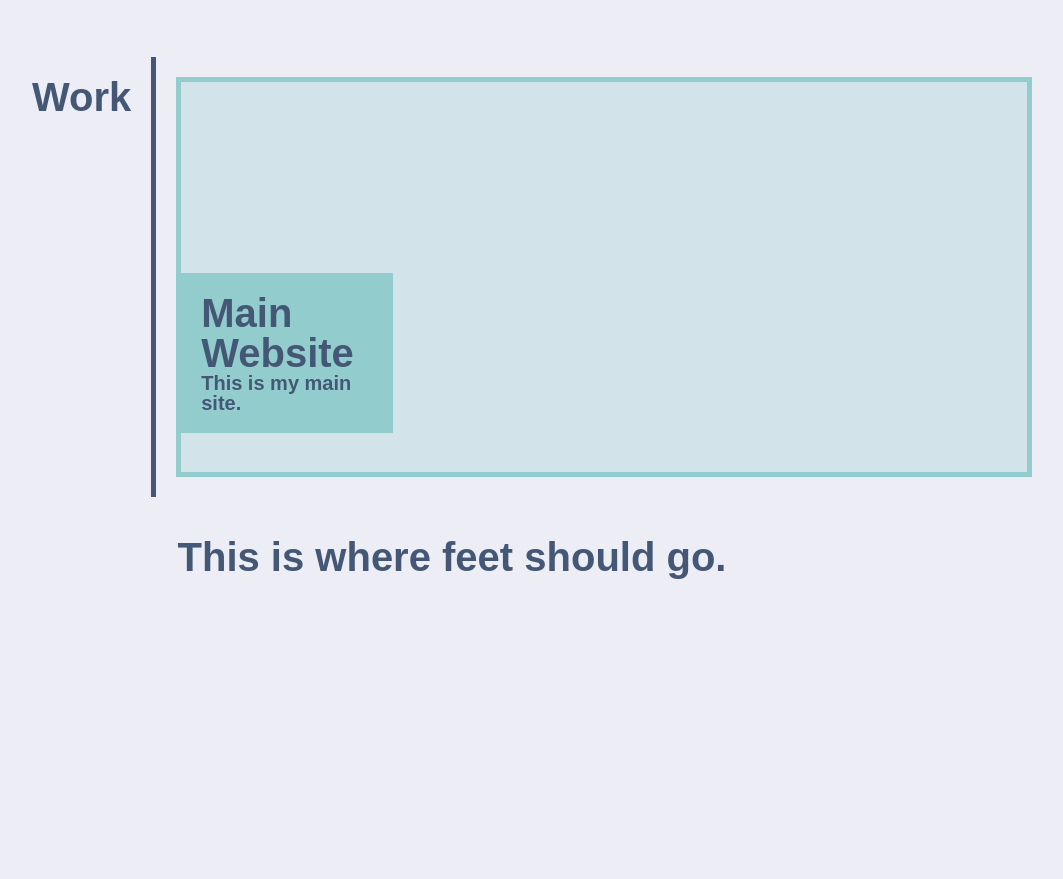
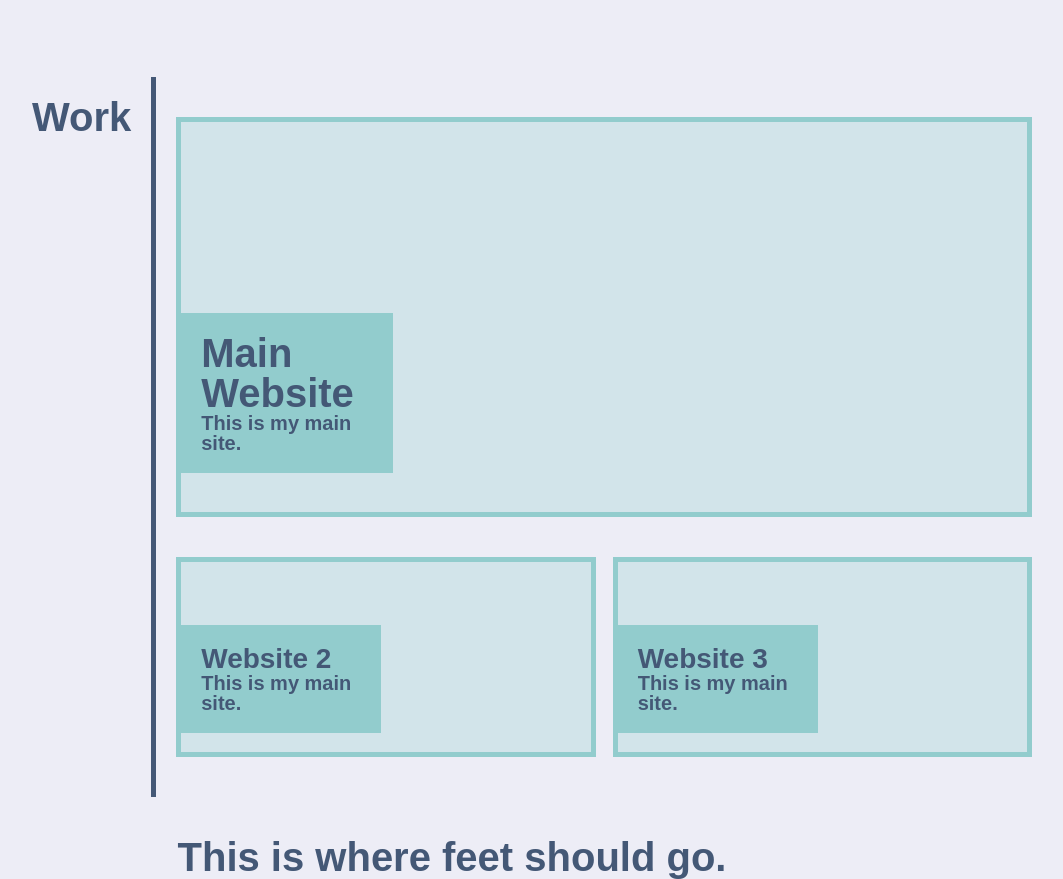
Before and after one commit to odisclemons/02-professional-portfolio, a plain HTML site: page index.html in a window 1280 px wide. Shown: the part 676-1555 px from the top of the page, without its empty margins (188-1251 px from the left). Before the commit the page ends 1255 px from the top, so only its background shows below. Drawn offline with Linux system fonts and the light colour scheme.

Commit message:
I think I nailed down the size of the gallery-box-sm h1

```diff
--- a/assets/css/style.css
+++ b/assets/css/style.css
@@ -92,6 +92,9 @@ section {
 .section-content {
   padding: 1rem;
   width: 90%;
+  display: flex;
+  flex-wrap: wrap;
+  justify-content: space-between;
 }
 
 .section-content p {
@@ -101,11 +104,21 @@ section {
 .gallery-box {
   border: 5px solid var(--mainColor);
   position: relative;
+  margin: 1rem 0;
 }
 
 .gallery-box-lg {
   height: 20rem;
   width: 100%;
+}
+
+.gallery-box-sm {
+  height: 10rem;
+  width: 49%;
+}
+
+.gallery-box-sm h1 {
+  font-size: 1.4rem;
 }
 
 .gallery-box-label {
--- a/index.html
+++ b/index.html
@@ -54,6 +54,7 @@
       <section>
         <div class="section-heading"><h1>Work</h1></div>
         <div class="section-content">
+          <!-- gallery-boxes -->
           <div class="gallery-box gallery-box-lg">
             <div class="green-cover"></div>
             <div class="gallery-box-label">
@@ -61,6 +62,24 @@
               <h5>This is my main site.</h5>
             </div>
           </div>
+
+          <div class="gallery-box gallery-box-sm">
+            <div class="green-cover"></div>
+            <div class="gallery-box-label">
+              <h1>Website 2</h1>
+              <h5>This is my main site.</h5>
+            </div>
+          </div>
+
+          <div class="gallery-box gallery-box-sm">
+            <div class="green-cover"></div>
+            <div class="gallery-box-label">
+              <h1>Website 3</h1>
+              <h5>This is my main site.</h5>
+            </div>
+          </div>
+
+          <!-- end gallery boxes -->
         </div>
       </section>
     </main>
```
